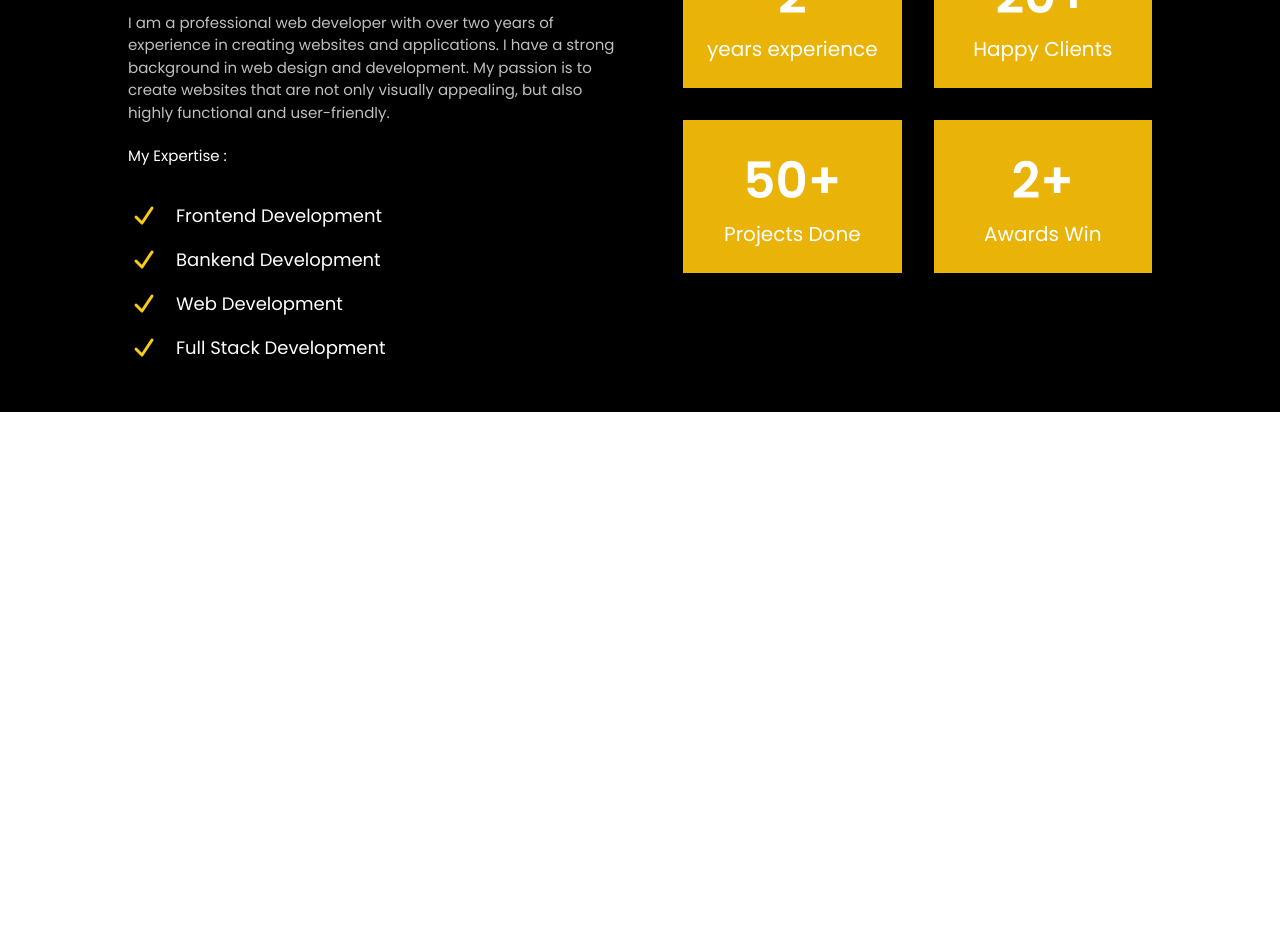
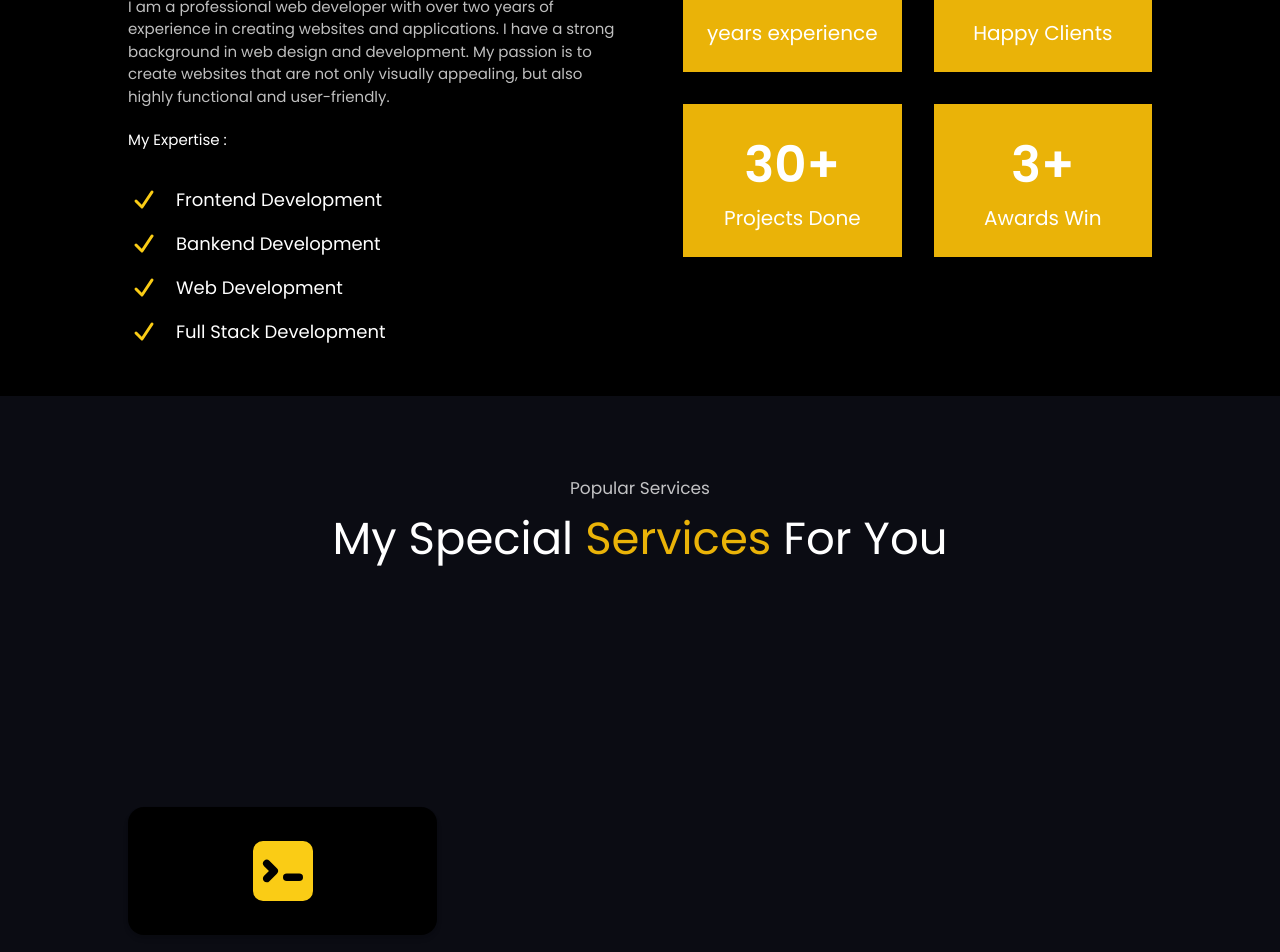
Before and after one commit to Afzalfaizi/PRODIGY_WD_05, a Next.js app: page / in a window 1280 px wide. Shown: the part 1020-1972 px from the top of the page. Built offline with nearby package versions, Linux system fonts and the light colour scheme.

Commit message:
Prodigy InfoTech Portfolio Task

```diff
--- a/app/components/AboutMe.tsx
+++ b/app/components/AboutMe.tsx
@@ -3,10 +3,10 @@ import React from 'react'
 
 export default function AboutMe() {
     return (
-        <div className=' mt-[-3rem] bg-black pb-[3rem]'>
+        <div className=' mt-[-4rem] bg-black pb-[3rem]'>
             <div className=' w-[80%] pt-[5rem] sm:pt-[7rem] md:peer-data-[10rem] mx-auto grid items-center grid-cols-1 lg:grid-cols-2 gap-[2rem]'>
                 <div>
-                    <p className=' text-white text-[17px] opacity-70'> About me </p>
+                    <p className=' text-white text-[17px] opacity-75'> About me </p>
                     <h1 className=' mt-[0.6rem] p-2 sm:p-0 leading-[3.5rem] text-white text-[27px] md:text-[30px]
                                      lg:text-[38px] xl:text-[45px]'>
                         Professional  <span className=' text-yellow-400'> Website </span> for your bussiness
@@ -44,15 +44,15 @@ export default function AboutMe() {
                             <p className=' text-[20px] text-white font-600'>years experience</p>
                         </div>
                         <div className=' p-6 text-center bg-yellow-500'>
-                            <p className=' text-[50px] text-white font-semibold'> 20+</p>
+                            <p className=' text-[50px] text-white font-semibold'> 30+</p>
                             <p className=' text-[20px] text-white font-600'> Happy Clients</p>
                         </div>
                         <div className=' p-6 text-center bg-yellow-500'>
-                            <p className=' text-[50px] text-white font-semibold'> 50+</p>
+                            <p className=' text-[50px] text-white font-semibold'> 30+</p>
                             <p className=' text-[20px] text-white font-600'> Projects Done </p>
                         </div>
                         <div className=' p-6 text-center bg-yellow-500'>
-                            <p className=' text-[50px] text-white font-semibold'> 2+</p>
+                            <p className=' text-[50px] text-white font-semibold'> 3+</p>
                             <p className=' text-[20px] text-white font-600'> Awards Win </p>
                         </div>
 
--- /dev/null
+++ b/app/components/Services.tsx
@@ -0,0 +1,18 @@
+import React from 'react'
+import ServicesCard from './ServicesCard'
+
+export default function Services() {
+  return (
+    <div className=' pt-[5rem] pb-[3rem] bg-[#0b0c13]'>
+        <div className=' text-center'>
+            <p className=' heading__mini'> Popular Services </p>
+            <h1 className=' heading__primary'> My Special <span className=' text-yellow-500'> Services </span> For You </h1>
+        </div>
+        <div className=' pt-[15rem] w-[80%] mx-auto grid grid-cols-1 md:grid-cols-2 lg:grid-cols-3 gap-[3rem]
+        items-center'>
+            <ServicesCard title = "React Website" num="1"/>
+
+        </div>
+    </div>
+  )
+}
--- /dev/null
+++ b/app/components/ServicesCard.tsx
@@ -0,0 +1,28 @@
+import { BugAntIcon, CodeBracketIcon, CommandLineIcon, CursorArrowRaysIcon, RocketLaunchIcon, ServerIcon } from '@heroicons/react/16/solid';
+import React from 'react'
+
+interface props {
+    title: string;
+    num: string;
+}
+
+const iconMapping ={
+    "01": CommandLineIcon,
+    "02": ServerIcon,
+    "03": CodeBracketIcon,
+    "04": CursorArrowRaysIcon,
+    "05": RocketLaunchIcon,
+    "06": BugAntIcon,
+
+}
+
+export default function ServicesCard({num,title}:props) {
+    const IconComponent =
+    (iconMapping as Record<string, React.ElementType>) [num] || CommandLineIcon ;
+  return (
+    <div className=' bg-black custom__services z-[100] relative transform rounded-2xl text-center p-6
+    shadow-md'>
+        <IconComponent className = " w-[5rem] relative z-[1] mx-auto h-[5rem] text-yellow-400"/>
+        </div>
+  )
+}
--- a/app/globals.css
+++ b/app/globals.css
@@ -15,4 +15,31 @@
         background-position: center;
         clip-path: polygon(0 0, 100% 0, 100% 95%, 0% 100%);
     }
+    .heading__mini {
+        @apply text-white text-[17px] opacity-75
+    }
+    .heading__primary {
+        @apply mt-[0.6rem] p-2 sm:p-0 leading-[3.5rem] text-white text-[27px] md:text-[30px]
+        lg:text-[38px] xl:text-[45px]
+    }
+    .custom__services::before {
+        content: '';
+        position: absolute;
+        top: 0;
+        left: 0;
+        right:0;
+        bottom: 0;
+        width: 100%;
+        height: 100%;
+        background: linear-gradient(to bottom, #323232 0, #3f3f3f 40%, #1c1c1c 150%,)
+         linear-gradient(to top, rgba(0,8,255,0.4)0, rgba(70,14,255,0.25)200%);
+        background-blend-mode: multiply;
+        clip-path: circle(50px, at 95% 4%);
+        border-radius: 0.5rem;
+        transition: all 0.8s;
+    }
+    .custom__services:hover::before{
+        clip-path: circle(1000px at 95% 4%);
+        z-index:  -1000;
 }
+}
--- a/app/page.tsx
+++ b/app/page.tsx
@@ -4,6 +4,7 @@ import NavMobile from "./components/NavMobile"
 import Nav from "./components/Nav";
 import Hero from "./components/Hero";
 import AboutMe from "./components/AboutMe";
+import Services from "./components/Services";
 
 export default function homePage() {
   const [showNav, setShowNav] = useState(false);
@@ -15,6 +16,7 @@ export default function homePage() {
       <Nav openNav={ShowNavHandler}/>
       <Hero />
       <AboutMe />
+      <Services />
       </div>
   )
 }
```
